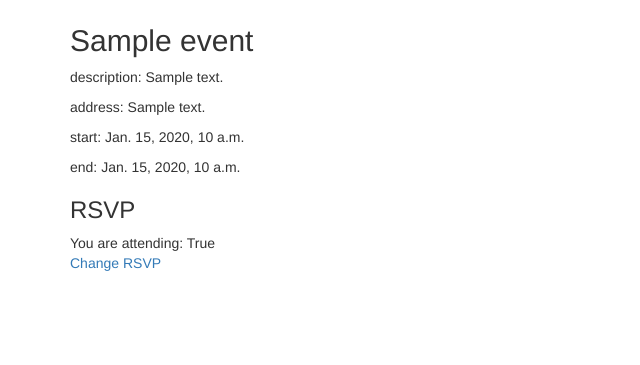
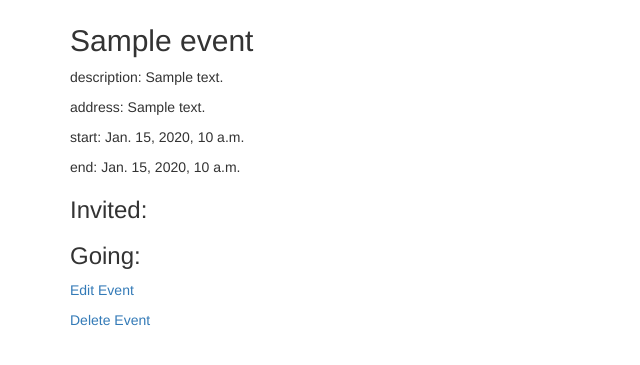
Before and after one commit to vernistage/birthdays-angular, a Django app: page /events/1/ in a window 1280 px wide. Shown: the part 159-524 px from the top of the page, without its empty margins (0-640 px from the left). Run offline with Django 3.2, Linux system fonts and the light colour scheme; a user stored in the database is signed in; tables that the repository leaves empty hold one stand-in row (values such as "Sample post"); some libraries are stand-ins or nearby versions.

Commit message:
can update evetns and rsvps

```diff
--- a/invitations/templates/invitations/event_detail.html
+++ b/invitations/templates/invitations/event_detail.html
@@ -24,10 +24,10 @@
       </ul>
     {% endif %}
     <p>
-      <a href="{% url 'invitations:event_edit' pk=event.pk %}">Edit Event</a>
+      <a href="{% url 'invitations:update_event' pk=event.pk %}">Edit Event</a>
     </p>
     <p>
-      <a href="{% url 'invitations:event_destroy' pk=event.pk %}">Delete Event</a>
+      <a href="{% url 'invitations:destroy_event' pk=event.pk %}">Delete Event</a>
     </p>
   {% else %}
     <h3>RSVP</h3>
--- a/invitations/urls.py
+++ b/invitations/urls.py
@@ -1,9 +1,10 @@
 from . import views
 from django.conf.urls import url
-# from invitations.views import EventView, RsvpView, WelcomeView
 
 urlpatterns = [
     url(r'^events/(?P<pk>\d+)/$', views.EventDetailView.as_view(), name='event'),
     url(r'^events/create/$', views.EventCreateView.as_view(), name='create_event'),
+    url(r'^events/edit/(?P<pk>\d+)/$', views.EventUpdateView.as_view(), name='update_event'),
+    url(r'^events/destroy/(?P<pk>\d+)/$', views.EventDeleteView.as_view(), name='destroy_event'),
     url(r'^rsvps/edit/(?P<pk>\d+)$', views.RsvpUpdateView.as_view(), name='update_rsvp'),
 ]
--- a/invitations/views.py
+++ b/invitations/views.py
@@ -24,19 +24,9 @@ from django.views.generic import (
     DeleteView
 )
 from .forms import SignUpForm
+from django.core.urlresolvers import reverse_lazy
 
 User = get_user_model()
-
-class WelcomeView(TemplateView):
-    template_name = 'welcome.html'
-    # https://teamtreehouse.com/library/templateview
-    def get_context_data(self, **kwargs):
-        user = self.request.user
-        context = super().get_context_data(**kwargs)
-        context["authenticated"] = user.is_authenticated
-        context["username"] = user.username
-        return context
-
 def register(request):
     if request.method == 'POST':
         form = SignUpForm(request.POST)
@@ -47,9 +37,9 @@ def register(request):
             user = authenticate(username=username, password=raw_password)
             login (request, user)
             return redirect('user_profile', user.pk)
-    else:
-        form = SignUpForm()
-    return render(request, 'users/register.html', {'form': form})
+        else:
+            form = SignUpForm()
+            return render(request, 'users/register.html', {'form': form})
 
 @login_required
 def user_profile(request, pk):
@@ -60,15 +50,30 @@ def user_profile(request, pk):
     to_rsvps = None
     if Rsvp.objects.filter(invitee=request.user).exists():
         to_rsvps = Rsvp.objects.filter(invitee=request.user)
-    return render(request, 'user_profile.html', {'events': events, 'event_count': event_count, 'invitations': invitations, 'invitation_count': invitation_count, 'to_rsvps': to_rsvps})
+        return render(request, 'user_profile.html', {'events': events, 'event_count': event_count, 'invitations': invitations, 'invitation_count': invitation_count, 'to_rsvps': to_rsvps})
+
+class WelcomeView(TemplateView):
+    template_name = 'welcome.html'
+
+    def get_context_data(self, **kwargs):
+        user = self.request.user
+        context = super().get_context_data(**kwargs)
+        context["authenticated"] = user.is_authenticated
+        context["username"] = user.username
+        return context
 
 class EventDetailView(DetailView):
     model = Event
 
     def get_context_data(self, **kwargs):
-        rsvp = Rsvp.objects.get(event=self.get_object(), invitee=self.request.user)
+        event = self.get_object()
+        user = self.request.user
         context = super().get_context_data(**kwargs)
-        context["attendance"] = rsvp.is_attending
+        context["is_creator"] = (event.creator == user)
+        try:
+            context["attendance"] = Rsvp.objects.get(event=event, invitee=user).is_attending
+        except:
+            context["attendance"] = "Error"
         return context
 
 class EventCreateView(CreateView):
@@ -82,6 +87,14 @@ class EventCreateView(CreateView):
         print(new_event.invitees)
         return HttpResponseRedirect(self.get_success_url())
 
+class EventUpdateView(UpdateView):
+    model = Event
+    fields = ("title", "description", "address", "start_time", "end_time", "invitees")
+
+class EventDeleteView(DeleteView):
+    model = Event
+    success_url = reverse_lazy("")
+
 class RsvpUpdateView(UpdateView):
     model = Rsvp
     fields = ("is_attending",)
```
